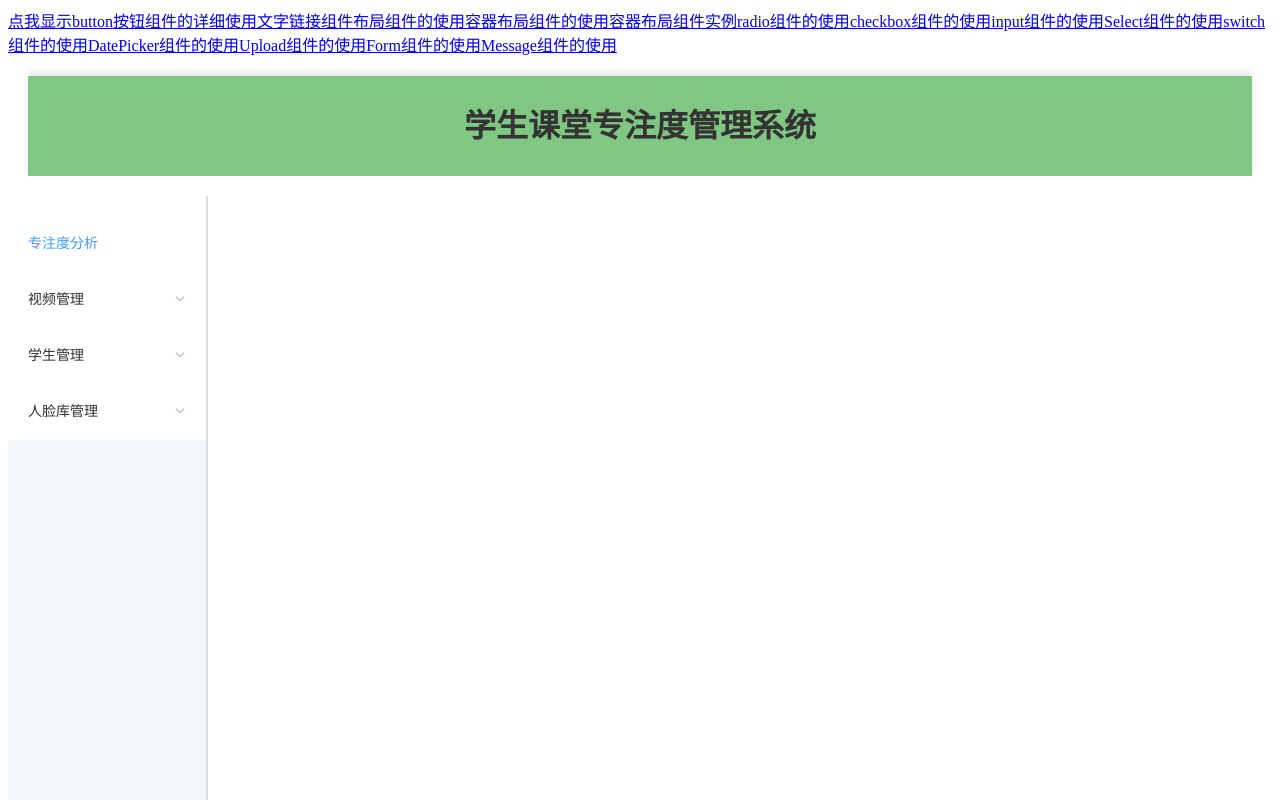
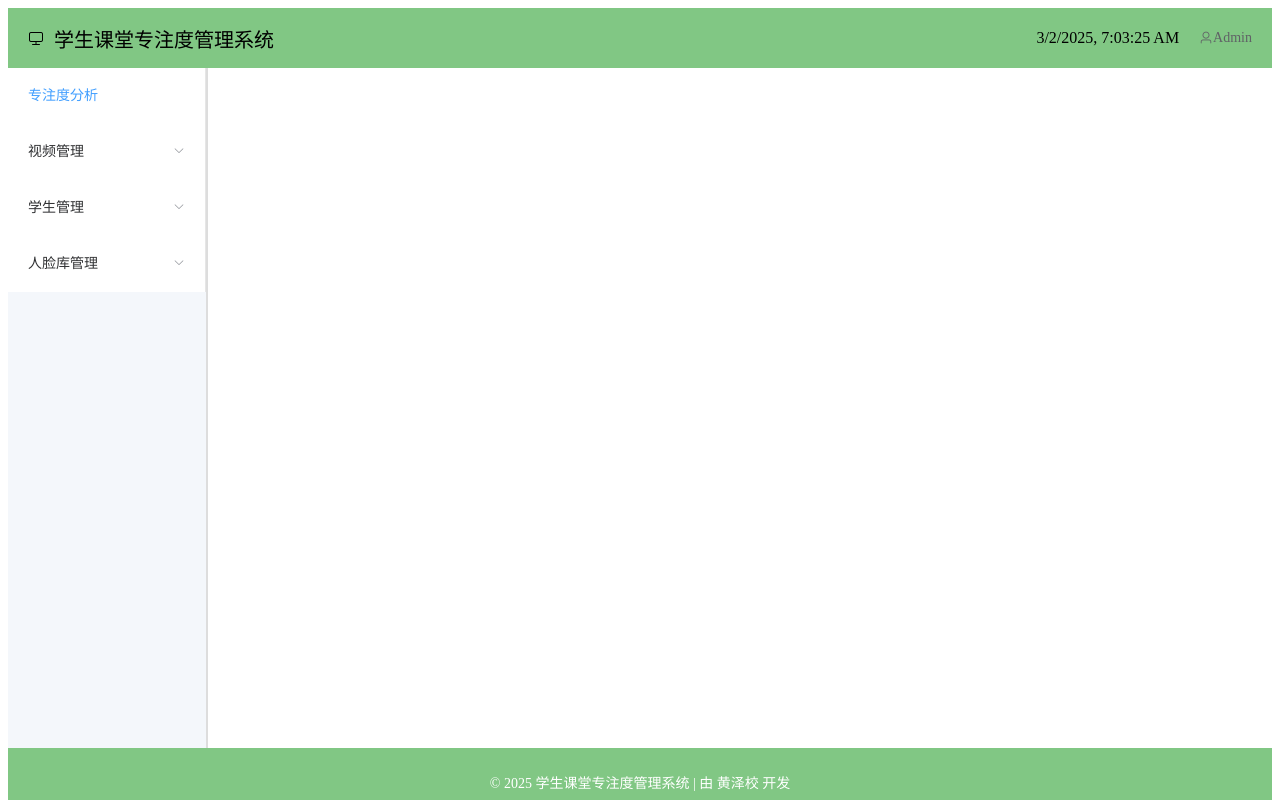
Before and after one commit to 01Petard/conc-admin, a Vue app: page /#/main/dashboard in a window 1280 px wide. Shown: the top 800 px of the page. Built offline with nearby package versions, Linux system fonts and the light colour scheme; the HTML template or start-up script is replaced by a standard one.

Commit message:
完善基本页面配置

```diff
--- a/src/App.vue
+++ b/src/App.vue
@@ -1,24 +1,28 @@
 <template>
   <div id="app">
-    <a href="#/button">点我显示button</a>
-    <a href="#/buttondetail">按钮组件的详细使用</a>
-    <a href="#/link">文字链接组件</a>
-    <a href="#/layout">布局组件的使用</a>
-    <a href="#/container">容器布局组件的使用</a>
-    <a href="#/containerexam">容器布局组件实例</a>
-    <a href="#/radio">radio组件的使用</a>
-    <a href="#/checkbox">checkbox组件的使用</a>
-    <a href="#/input">input组件的使用</a>
-    <a href="#/select">Select组件的使用</a>
-    <a href="#/switch">switch组件的使用</a>
-    <a href="#/datePickers">DatePicker组件的使用</a>
-    <a href="#/upload">Upload组件的使用</a>
-    <a href="#/form">Form组件的使用</a>
-    <a href="#/msg">Message组件的使用</a>
+    <!-- 头部导航栏 -->
+    <el-header class="header">
+      <div class="header-left">
+        <i class="el-icon-monitor"></i>
+        <span class="system-name">学生课堂专注度管理系统</span>
+      </div>
+      <div class="header-right">
+        <span class="current-time">{{ currentTime }}</span>
+        <el-dropdown>
+          <span class="user-info">
+            <i class="el-icon-user"></i> {{ username }}
+          </span>
+          <el-dropdown-menu slot="dropdown">
+            <el-dropdown-item>个人中心</el-dropdown-item>
+            <el-dropdown-item @click.native="logout">退出登录</el-dropdown-item>
+          </el-dropdown-menu>
+        </el-dropdown>
+      </div>
+    </el-header>
 
-    <h1 class="page-title">学生课堂专注度管理系统</h1>
     <!-- 创建容器 -->
     <el-container class="container">
+      <!-- 侧边栏 -->
       <el-aside class="aside">
         <el-menu default-active="dashboard" class="menu" mode="vertical">
           <!-- 首页：仪表盘 -->
@@ -53,15 +57,16 @@
 
         </el-menu>
       </el-aside>
-
       <!-- main -->
       <el-main class="main">
         <router-view/> <!-- 显示当前页面的内容 -->
       </el-main>
     </el-container>
 
+    <!-- 页脚 -->
     <el-footer class="footer">
-      <h1>我是页脚</h1>
+      <p>© 2025 学生课堂专注度管理系统 | 由 黄泽校 开发</p>
+      <p>备案号：京ICP备20250001号</p>
     </el-footer>
   </div>
 </template>
@@ -69,71 +74,96 @@
 <script>
 export default {
   name: 'App',
+  data() {
+    return {
+      username: "Admin",
+      currentTime: "",
+    };
+  },
   methods: {
     // 跳转到指定路由
     navigateTo(path) {
       this.$router.push(path);
+    },
+    logout() {
+      console.log("退出登录");
+      // this.$router.push("/login");
+    },
+    updateTime() {
+      this.currentTime = new Date().toLocaleString();
     }
+  },
+  mounted() {
+    this.updateTime();
+    setInterval(this.updateTime, 1000);
   }
 }
 </script>
 
 <style scoped>
-/* 页面标题样式 */
-.page-title {
-  text-align: center;
-  font-size: 32px;
-  margin: 20px;
-  color: #333;
-
+/* 头部样式 */
+.header {
+  display: flex;
+  justify-content: space-between;
+  align-items: center;
   background-color: #81C784;
-  line-height: 100px;
-  box-shadow: 0 -4px 6px rgba(0, 0, 0, 0.1);
+  color: black;
+  padding: 10px 20px;
 }
 
-/* 容器整体样式 */
-.container {
-  min-height: 100vh;
+.header-left {
   display: flex;
-  flex-direction: row; /* 使布局为行排列 */
+  align-items: center;
 }
 
-/* 左侧菜单样式 */
+.system-name {
+  font-size: 20px;
+  margin-left: 10px;
+}
+
+.header-right {
+  display: flex;
+  align-items: center;
+}
+
+.current-time {
+  margin-right: 20px;
+}
+
+.user-info {
+  cursor: pointer;
+  display: flex;
+  align-items: center;
+}
+
+/* 主容器布局 */
+.container {
+  display: flex;
+  min-height: calc(100vh - 120px);
+}
+
+/* 侧边栏 */
 .aside {
-  background-color: #f4f7fb;
-  color: #333;
+  background: #f4f7fb;
   border-right: 2px solid #ddd;
-  flex: 0 0 200px; /* 固定宽度 */
+  flex: 0 0 200px;
   display: flex;
   flex-direction: column;
 }
 
-/* 主要内容区样式 */
+/* 主内容区 */
 .main {
-  flex: 1; /* 主体内容区域占用剩余空间 */
-  background-color: #ffffff;
-  color: #333;
-  padding: 20px; /* 给主区域添加一些间距 */
+  flex: 1;
+  padding: 20px;
+  background: white;
 }
 
-/* footer样式 */
+/* 页脚 */
 .footer {
-  background-color: #81C784;
+  text-align: center;
+  background: #81C784;
   color: white;
-  text-align: center;
-  line-height: 100px;
-  font-size: 18px;
-  box-shadow: 0 -4px 6px rgba(0, 0, 0, 0.1);
-}
-
-/* 栅格布局优化 */
-.menu {
-  width: 100%; /* 菜单宽度适应父容器 */
-  padding-top: 20px;
-}
-
-.menu a {
-  text-decoration: none;
-  color: inherit;
+  padding: 10px;
+  font-size: 14px;
 }
 </style>
--- a/src/components/StudentList.vue
+++ b/src/components/StudentList.vue
@@ -1,5 +1,5 @@
 <template>
-  <div>
+  <div class="table-container">
     <!-- 搜索框和查询按钮 -->
     <div class="search-wrapper">
       <el-input
@@ -22,20 +22,10 @@
       :show-header="true"
       :fit="true"
       size="medium"
-      :height="600"
       border
     >
       <el-table-column align="center" prop="sno" label="学号"></el-table-column>
       <el-table-column align="center" prop="sname" label="姓名"></el-table-column>
-
-      <!-- 人脸列，使用 slot 渲染图片 -->
-<!--  网络请求的方式    -->
-<!--      <el-table-column align="center" label="人脸">-->
-<!--        <template slot-scope="scope">-->
-<!--          <img v-if="scope.row.faceimg" :src="scope.row.faceimg" alt="人脸图片" style="width: 50px; height: 50px; object-fit: cover;" />-->
-<!--          <span v-else>无图片</span>-->
-<!--        </template>-->
-<!--      </el-table-column>-->
 
       <!-- 人脸列，使用 slot 渲染图片 -->
       <el-table-column align="center" label="人脸">
@@ -166,6 +156,37 @@ export default {
 </script>
 
 <style scoped>
+
+/* 让 table-container 适应内容高度 */
+.table-container {
+  display: flex;
+  flex-direction: column;
+  align-items: center;
+  width: 100%;
+}
+
+/* 确保表格外层的 div 占满高度 */
+div {
+  overflow: hidden;
+}
+
+/* 让页面高度自适应 */
+html, body {
+  height: auto;
+  overflow-x: hidden; /* 禁止横向滚动 */
+}
+
+/* 让搜索框和表格占据全部可用空间 */
+.search-wrapper {
+  display: flex;
+  align-items: center;
+  margin-bottom: 20px;
+}
+
+.el-table {
+  width: 100%;
+}
+
 /* 搜索框样式 */
 .search-wrapper {
   display: flex;
--- a/src/components/VideoList.vue
+++ b/src/components/VideoList.vue
@@ -1,73 +1,14 @@
 <template>
-  <div>
-    <!-- 搜索框和查询按钮 -->
-    <div class="search-wrapper">
-      <el-input
-        v-model="search"
-        size="medium"
-        placeholder="请输入姓名或学号"
-        clearable
-        class="search-input"
-      />
-      <el-button type="primary" size="medium" @click="handleSearch">查询</el-button>
-    </div>
-
-    <!-- 数据表格 -->
-    <el-table
-      ref="mytable"
-      :data="filteredData"
-      empty-text="暂无数据"
-      :row-class-name="showCss"
-      highlight-current-row
-      :show-header="true"
-      :fit="true"
-      size="medium"
-      :height="600"
-      border
-    >
-      <el-table-column align="center" prop="sno" label="学号"></el-table-column>
-      <el-table-column align="center" prop="sname" label="姓名"></el-table-column>
-
-      <!-- 人脸列，使用 slot 渲染图片 -->
-      <el-table-column align="center" label="人脸">
-        <template slot-scope="scope">
-          <img v-if="scope.row.faceimg" :src="scope.row.faceimg" alt="人脸图片" style="width: 50px; height: 50px; object-fit: cover;" />
-          <span v-else>无图片</span>
-        </template>
-      </el-table-column>
-
-      <el-table-column align="center" prop="ssex" label="性别"></el-table-column>
-      <el-table-column align="center" prop="sdept" label="学院"></el-table-column>
-      <el-table-column align="center" prop="clazzName" label="班级"></el-table-column>
-      <el-table-column align="center" prop="sphone" label="手机"></el-table-column>
-
-      <el-table-column>
-
-        <template slot-scope="scope">
-          <el-button
-            size="mini"
-            @click="handleEdit(scope.$index, scope.row)"
-            class="edit-btn"
-          >编辑
-          </el-button>
-          <el-button
-            size="mini"
-            type="danger"
-            @click="handleDelete(scope.$index, scope.row)"
-            class="delete-btn"
-          >删除
-          </el-button>
-        </template>
-      </el-table-column>
-    </el-table>
-  </div>
+  <StudentList/>
 </template>
 
 <script>
 import axios from 'axios';
+import StudentList from "./StudentList.vue";
 
 export default {
   name: "VideoList",
+  components: {StudentList},
   data() {
     return {
       tableData: [],  // 学生数据
```
Also changed, not shown: src/components/Dashboard.vue (+28 -230 lines). Lines whose indentation alone changed are shown as unchanged.
